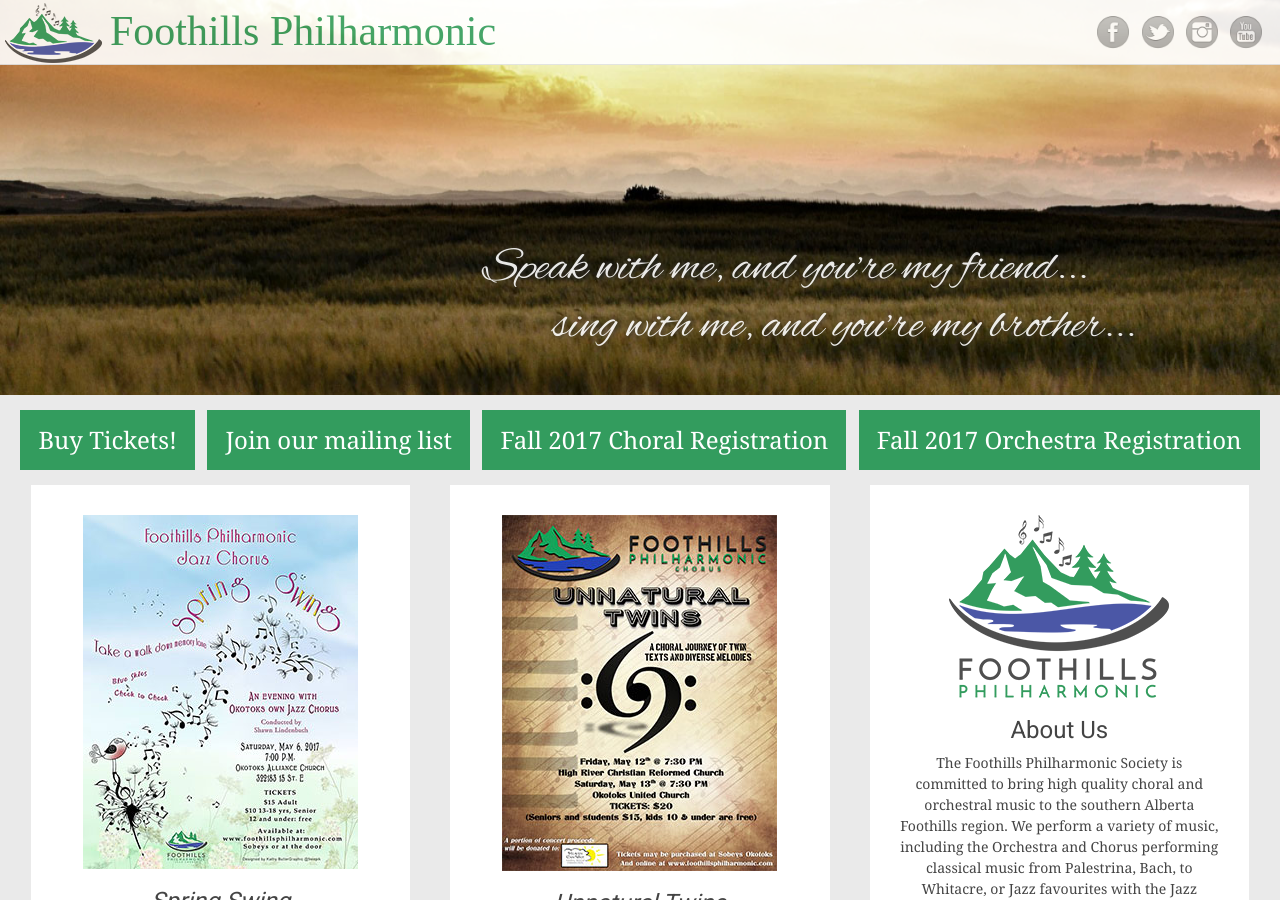
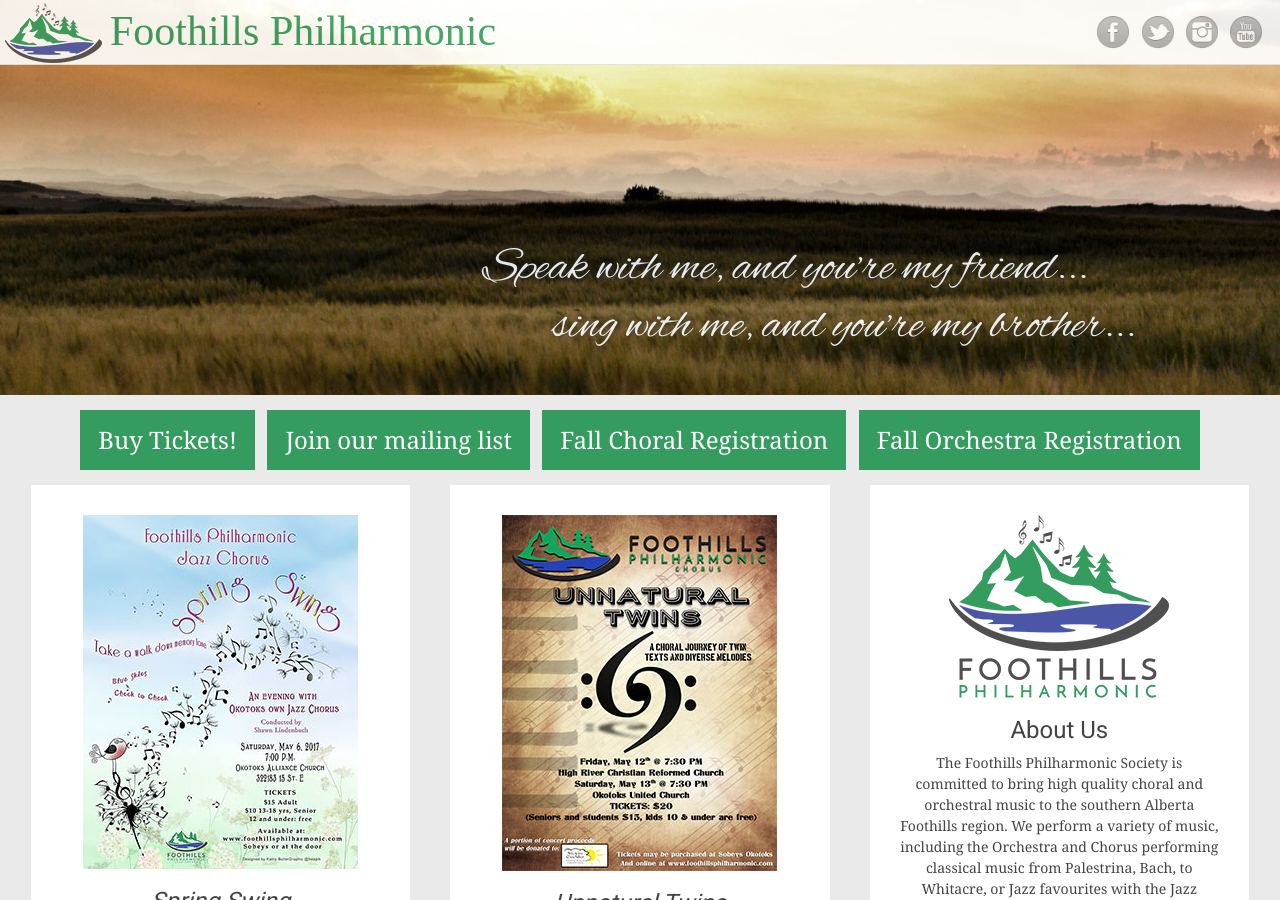
Before and after one commit to percyhanna/fps, a Jekyll site: the page built from index.html, in a window 1280 px wide and 900 px high. Built offline with Jekyll 4.4.1, drawn with Linux system fonts in a browser that asks for light colours; some web fonts are replaced; Markdown is read by kramdown in place of the engine named in the settings.

Commit message:
Shorter links

```diff
--- a/_layouts/default.html
+++ b/_layouts/default.html
@@ -60,8 +60,8 @@
       <p style="text-align: center;">
         <a href="http://www.brownpapertickets.com/producer/1352936" target="_blank" style="margin-top: 26px; background-color: #339c5e;color: #fff;padding: 0.5em 0.75em;margin: 0 auto;display: inline-block; font-size: 24px;">Buy Tickets!</a>
         <a href="http://eepurl.com/bzn_Jf" target="_blank" style="margin-top: 26px; background-color: #339c5e;color: #fff;padding: 0.5em 0.75em;margin: 0 auto;display: inline-block; font-size: 24px;">Join our mailing list</a>
-        <a href="https://www.surveymonkey.com/r/H2FH9F5" target="_blank" style="margin-top: 26px; background-color: #339c5e;color: #fff;padding: 0.5em 0.75em;margin: 0 auto;display: inline-block; font-size: 24px;">Fall 2017 Choral Registration</a>
-        <a href="https://www.surveymonkey.com/r/2VVCYP7" target="_blank" style="margin-top: 26px; background-color: #339c5e;color: #fff;padding: 0.5em 0.75em;margin: 0 auto;display: inline-block; font-size: 24px;">Fall 2017 Orchestra Registration</a>
+        <a href="https://www.surveymonkey.com/r/H2FH9F5" target="_blank" style="margin-top: 26px; background-color: #339c5e;color: #fff;padding: 0.5em 0.75em;margin: 0 auto;display: inline-block; font-size: 24px;">Fall Choral Registration</a>
+        <a href="https://www.surveymonkey.com/r/2VVCYP7" target="_blank" style="margin-top: 26px; background-color: #339c5e;color: #fff;padding: 0.5em 0.75em;margin: 0 auto;display: inline-block; font-size: 24px;">Fall Orchestra Registration</a>
       </p>
       {{ content }}
     </div>
```
